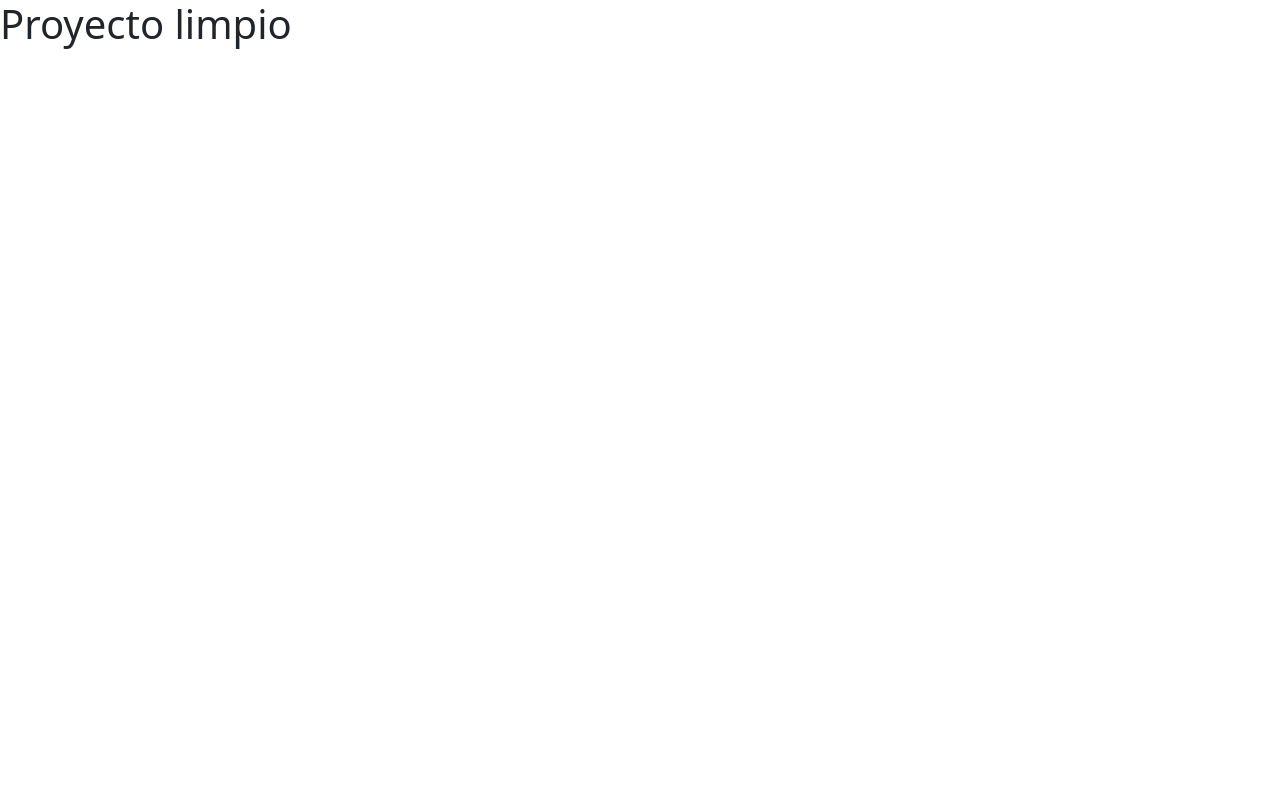
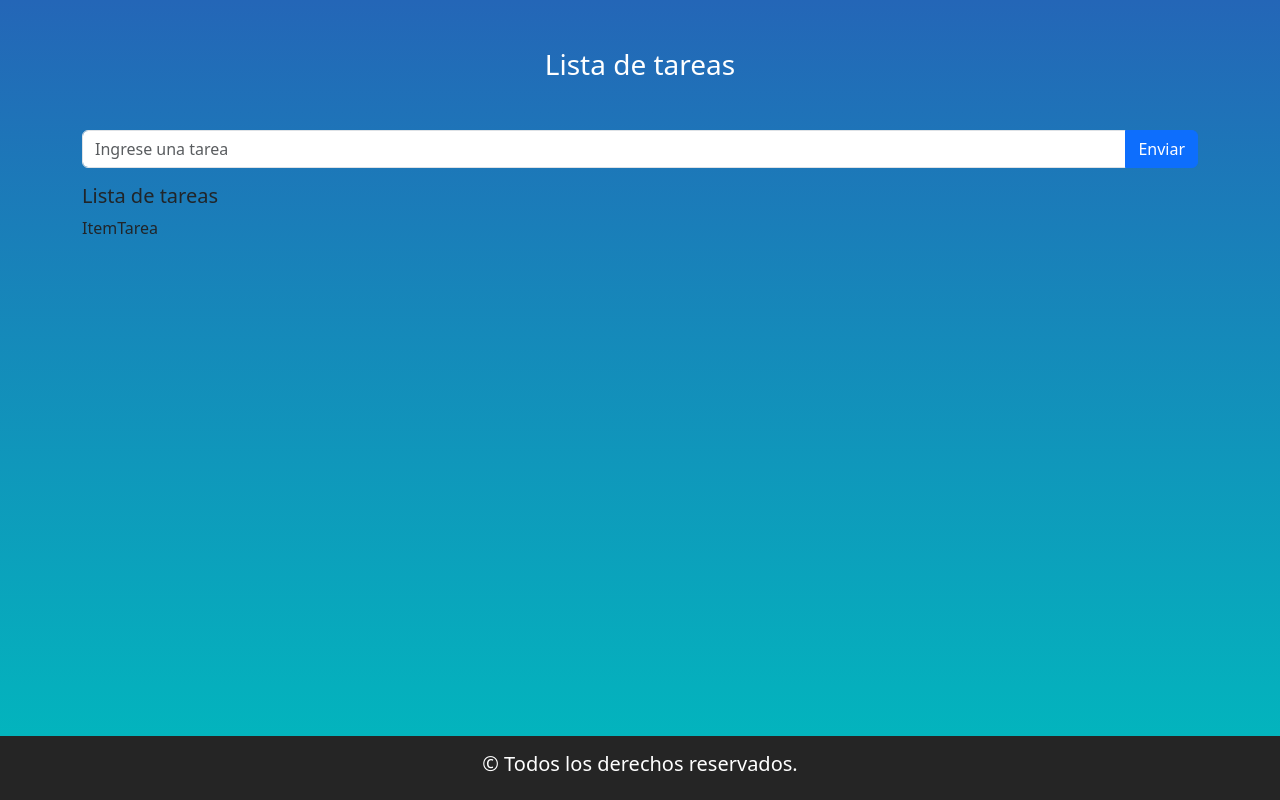
Before and after one commit to MauroRomo1/to-do-list-react, a React (Vite) app: page / in a window 1280 px wide. Built offline with nearby package versions, Linux system fonts and the light colour scheme.

Commit message:
Iniciando el maquetado de la lista de tareas

```diff
--- a/src/App.jsx
+++ b/src/App.jsx
@@ -1,7 +1,33 @@
 import "bootstrap/dist/css/bootstrap.min.css";
+import "./index.css";
+
+import { Col, Container, Row } from "react-bootstrap";
+import FormularioTarea from "./components/FormularioTarea";
+import ListaTareas from "./components/listaTareas";
 
 function App() {
-  return <h1>Proyecto limpio</h1>;
+  return (
+    <>
+      <main>
+        <h3 className="text-center text-white my-5">Lista de tareas</h3>
+        <Container>
+          <Row>
+            <Col>
+              <FormularioTarea />
+            </Col>
+          </Row>
+          <Row>
+            <Col>
+              <ListaTareas />
+            </Col>
+          </Row>
+        </Container>
+      </main>
+      <footer className="text-center p-3">
+        <h5>&copy; Todos los derechos reservados.</h5>
+      </footer>
+    </>
+  );
 }
 
 export default App;
--- /dev/null
+++ b/src/components/FormularioTarea.jsx
@@ -0,0 +1,18 @@
+import { InputGroup, Form, Button } from "react-bootstrap";
+
+const FormularioTarea = () => {
+  return (
+    <InputGroup className="mb-3">
+      <Form.Control
+        placeholder="Ingrese una tarea"
+        aria-label="Ingrese una tarea"
+        aria-describedby="basic-addon2"
+      />
+      <Button variant="primary" id="button-addon2">
+        Enviar
+      </Button>
+    </InputGroup>
+  );
+};
+
+export default FormularioTarea;
--- /dev/null
+++ b/src/components/ItemTarea.jsx
@@ -0,0 +1,7 @@
+import React from "react";
+
+const ItemTarea = () => {
+  return <div>ItemTarea</div>;
+};
+
+export default ItemTarea;
--- /dev/null
+++ b/src/components/ListaTareas.jsx
@@ -0,0 +1,13 @@
+import React from "react";
+import ItemTarea from "./ItemTarea";
+
+const ListaTareas = () => {
+  return (
+    <div>
+      <h5>Lista de tareas</h5>
+      <ItemTarea />
+    </div>
+  );
+};
+
+export default ListaTareas;
--- /dev/null
+++ b/src/index.css
@@ -0,0 +1,17 @@
+#root {
+  display: flex;
+  flex-direction: column;
+  min-height: 100vh;
+  background: rgb(0, 187, 190);
+  background: linear-gradient(
+    0deg,
+    rgba(0, 187, 190, 1) 0%,
+    rgba(36, 102, 183, 1) 100%
+  );
+}
+
+footer {
+  margin-top: auto;
+  color: #fff;
+  background-color: #252525;
+}
```
